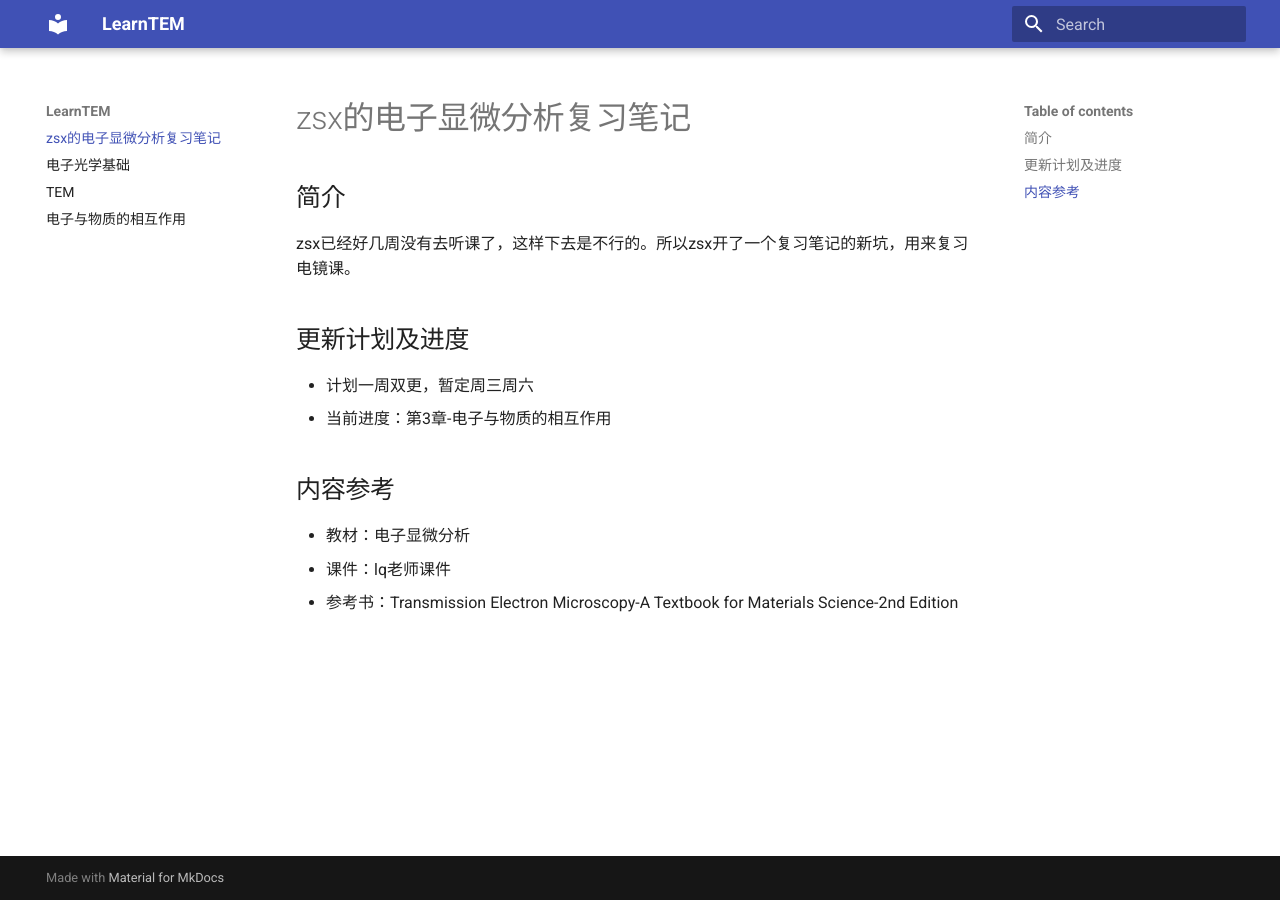
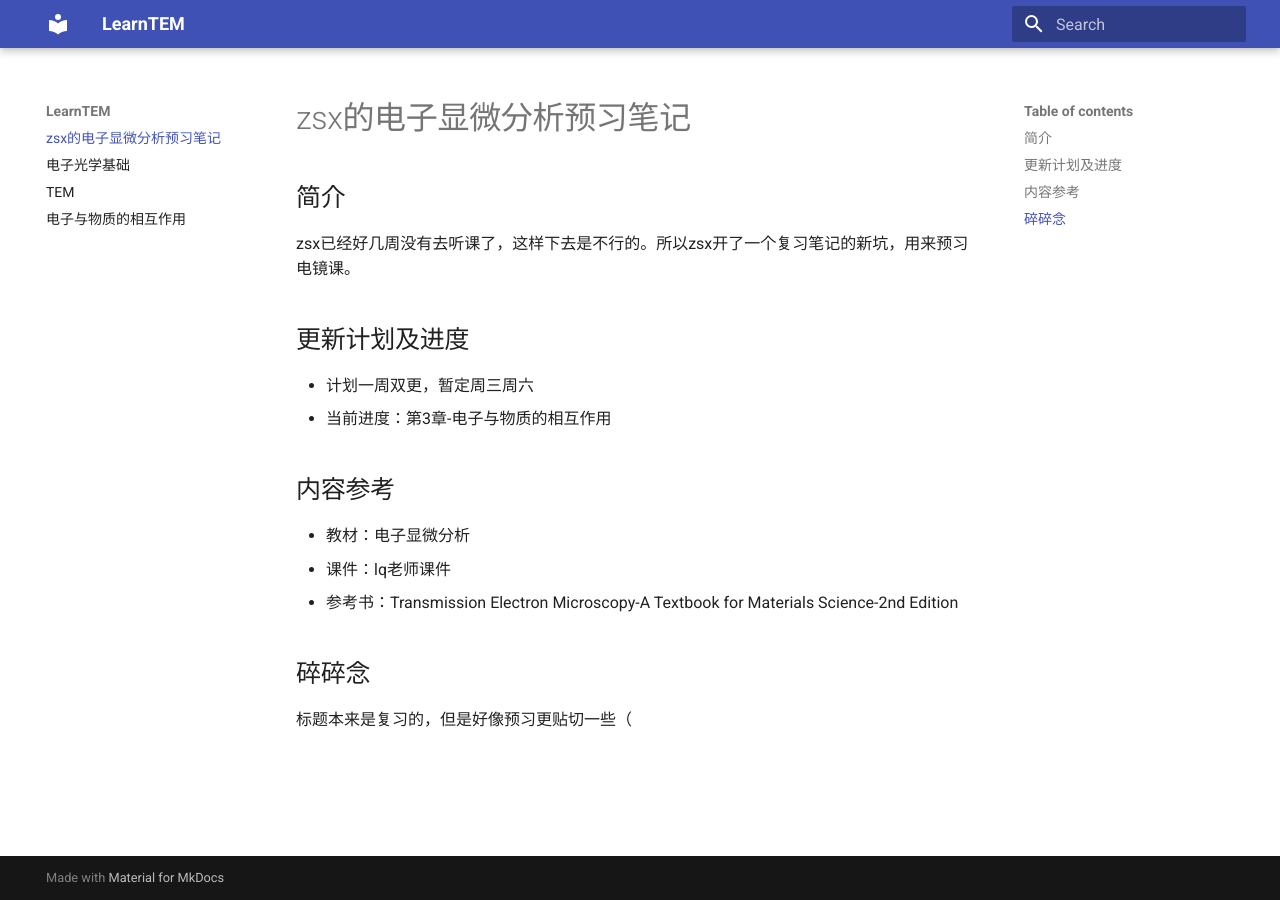
Before and after one commit to LearnTEM/basicTEM, an MkDocs documentation site: the page built from docs/index.md, in a window 1280 px wide. Built offline with MkDocs 1.6.1 and Material for MkDocs 9.7.7, drawn with Linux system fonts in a browser that asks for light colours.

Commit message:
introduction update

```diff
--- a/docs/index.md
+++ b/docs/index.md
@@ -1,8 +1,8 @@
-# zsx的电子显微分析复习笔记
+# zsx的电子显微分析预习笔记
 
 ## 简介
 
-zsx已经好几周没有去听课了，这样下去是不行的。所以zsx开了一个复习笔记的新坑，用来复习电镜课。
+zsx已经好几周没有去听课了，这样下去是不行的。所以zsx开了一个复习笔记的新坑，用来预习电镜课。
 
 ## 更新计划及进度
 
@@ -14,3 +14,7 @@ zsx已经好几周没有去听课了，这样下去是不行的。所以zsx开
 - 教材：电子显微分析
 - 课件：lq老师课件
 - 参考书：Transmission Electron Microscopy-A Textbook for Materials Science-2nd Edition
+
+## 碎碎念
+
+标题本来是复习的，但是好像预习更贴切一些（
```
